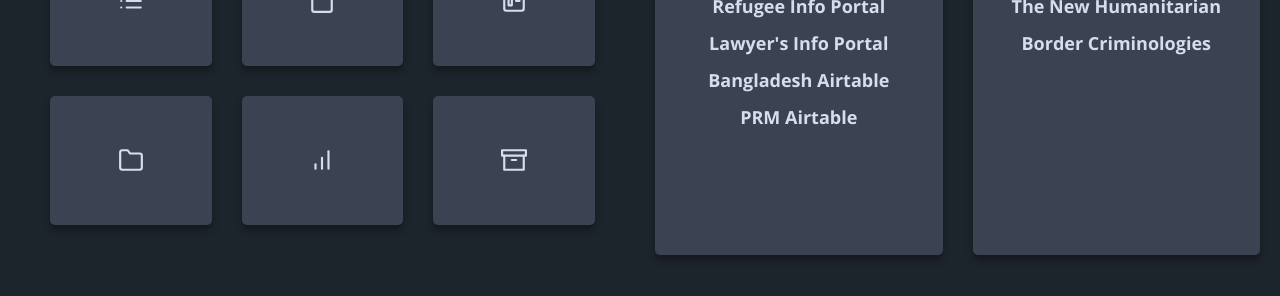
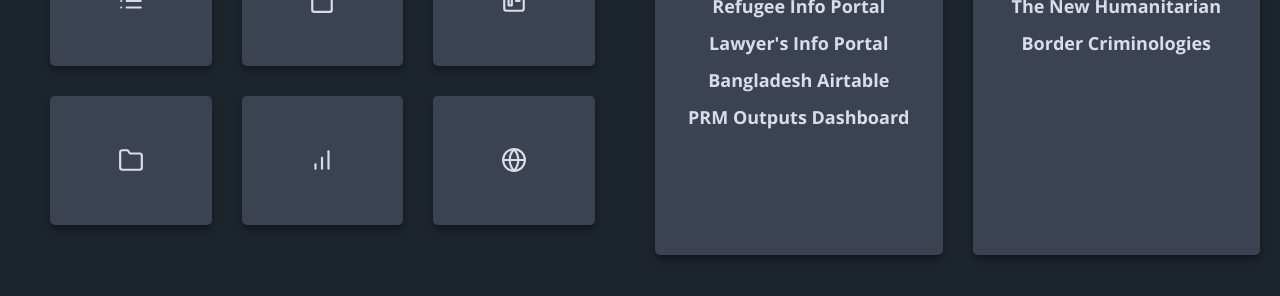
Before and after one commit to kcole93/kcole93.github.io, a Jekyll site: the page bento-work/index.html, which Jekyll copies as it is, in a window 1280 px wide. Shown: the part 558-854 px from the top of the page. Built offline with Jekyll 4.4.1, drawn with Linux system fonts in a browser that asks for light colours.

Commit message:
Adjust Work Bento Links

```diff
--- a/bento-work/index.html
+++ b/bento-work/index.html
@@ -77,11 +77,11 @@
                 </a>
 
                 <a
-                href="https://app.box.com/folder/0"
+                href="https://translate.google.com/"
                 target="_self"
                 class="qlink__link qlink__link-6"
             >
-                <i class="qlink__icon" data-feather="archive"></i>
+                <i class="qlink__icon" data-feather="globe"></i>
             </a>
             </div>
 
@@ -107,9 +107,9 @@
                 >
                 <a
                     target="_self"
-                    href="https://airtable.com/tblIAPqDv6kOO3pe1/viwMyd6V5b6m4ojND?blocks=hide"
+                    href="https://airtable.com/appOUMT2457dPY3kB/pbdrE8caHIT7usrrc"
                     class="qlist__link"
-                    >PRM Airtable</a
+                    >PRM Outputs Dashboard</a
                 >
             </div>
 
```
